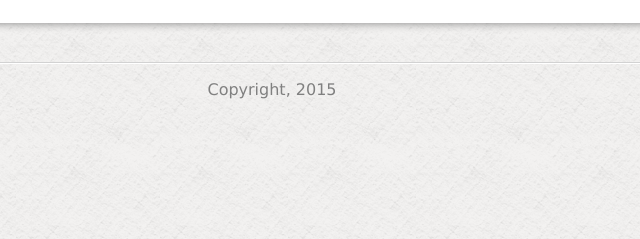
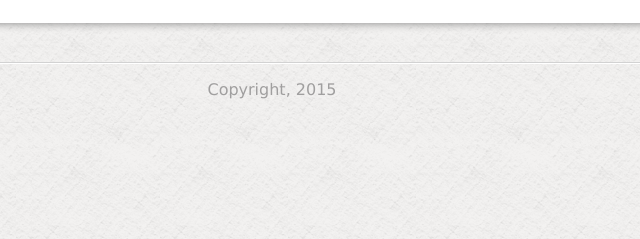
Before and after one commit to gvnz/fewd, a plain HTML site: page ACME/Acme.html in a window 1280 px wide. Shown: the part 384-623 px from the top of the page, 368-1008 px from the left. Drawn offline with Linux system fonts and the light colour scheme.

Commit message:
small color change footer

```diff
--- a/ACME/acme.css
+++ b/ACME/acme.css
@@ -50,5 +50,5 @@ footer {
   box-shadow: 0 -1px 0 #d2d2d2;
   margin: 40px 30px;
   text-align: center;
-  color: gray;
+  color: #a09f9f;
   }
```
